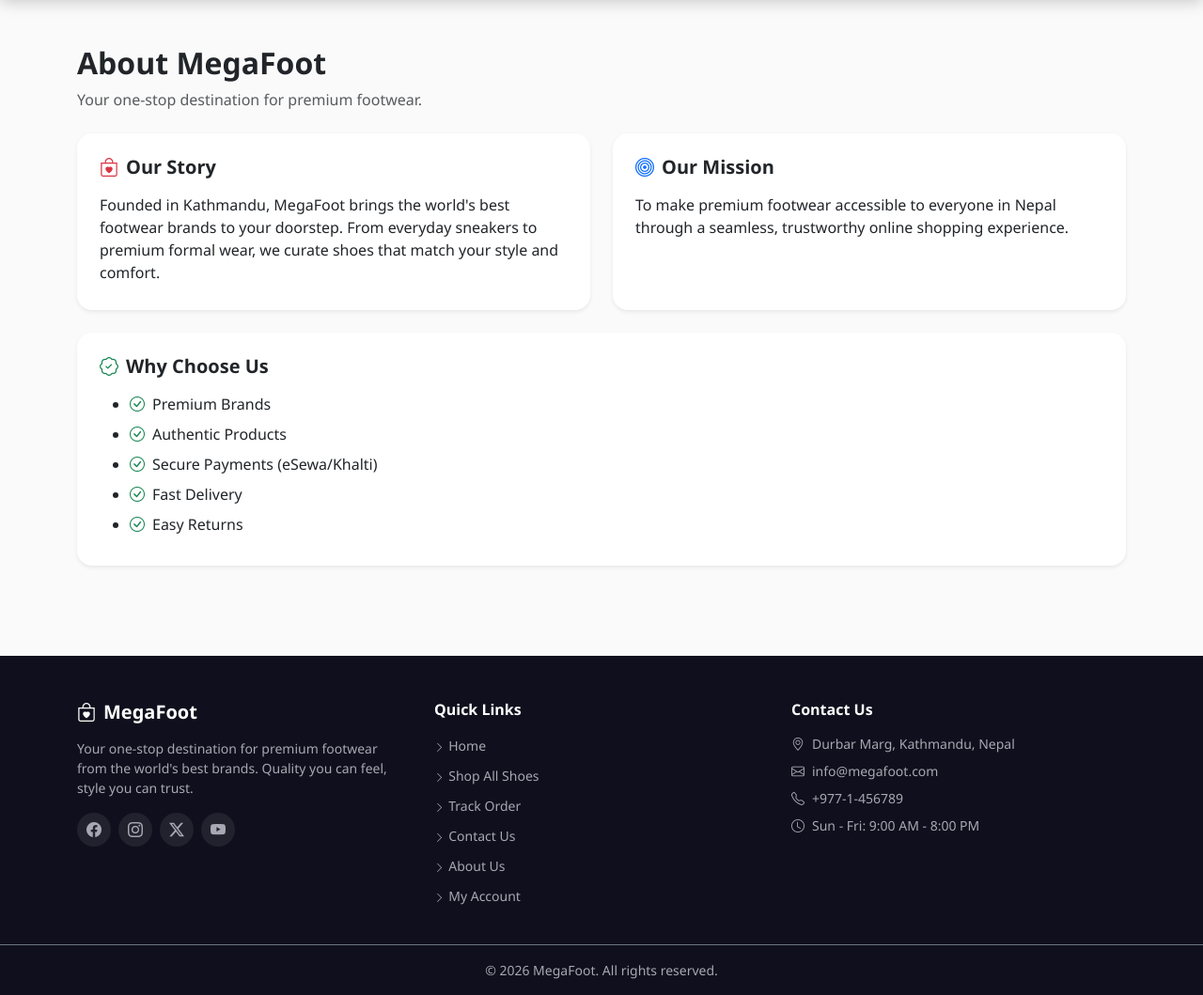
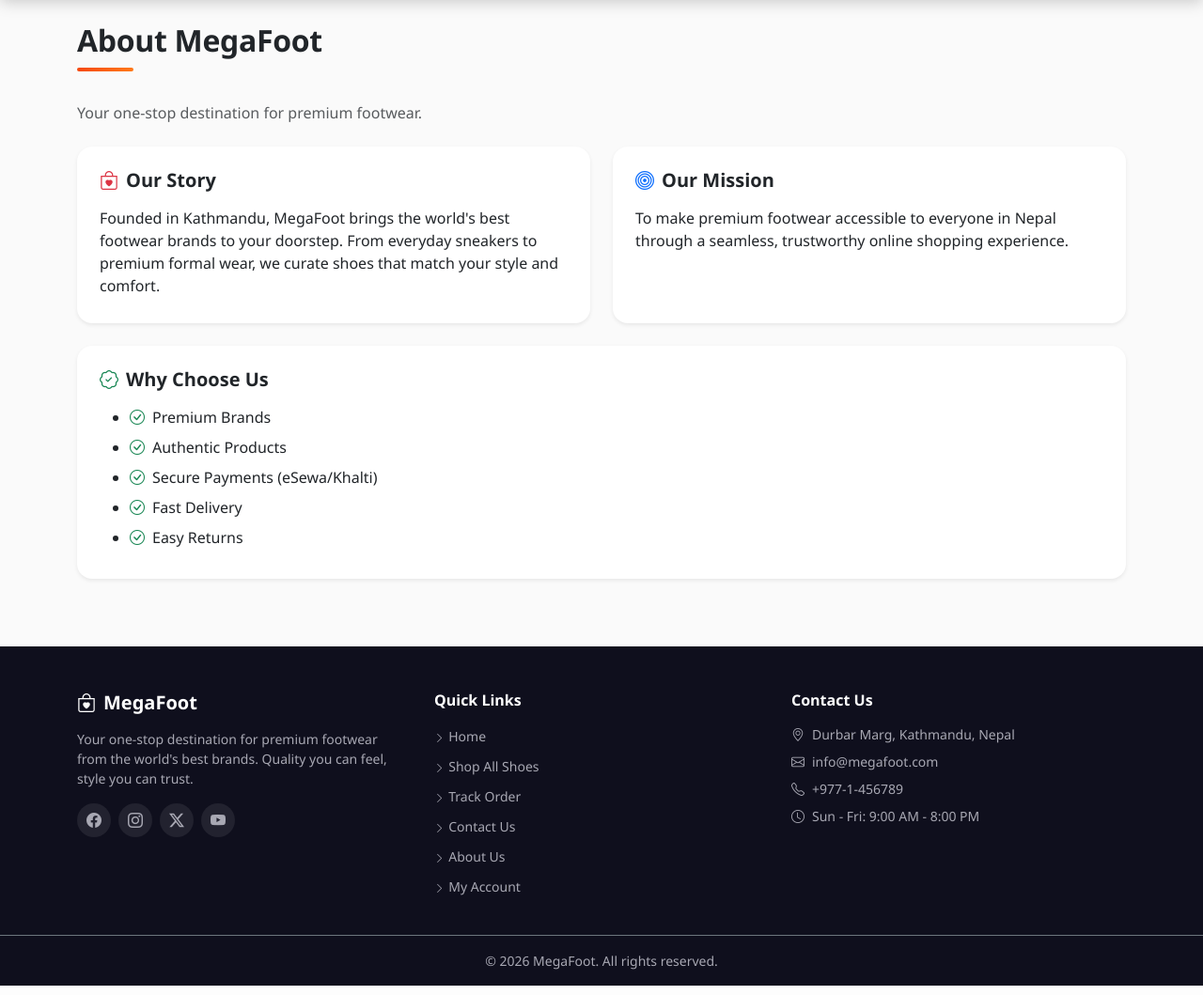
Before and after one commit to Sanskarpra07/shoe_store, a PHP site: page /shoe_store/about.php in a window 1280 px wide. Shown: the part 83-1142 px from the top of the page at 94% size. Run offline with PHP 8.4, Linux system fonts and the light colour scheme; some libraries are stand-ins or nearby versions.

Commit message:
style(frontend): enhance about page structure and add header comments

```diff
--- a/frontend/about.php
+++ b/frontend/about.php
@@ -1,9 +1,19 @@
 <?php
+/**
+ * --------------------------------------------------------------------------
+ * About Us - MegaFoot Storefront
+ * --------------------------------------------------------------------------
+ * Static informational page describing the MegaFoot brand story, mission,
+ * and key reasons customers should choose the store.
+ * --------------------------------------------------------------------------
+ */
+// ---------- Shared bootstrap ----------
 require_once __DIR__ . '/../backend/auth_helper.php';
 $active = 'about';
 ?>
 <!DOCTYPE html>
 <html lang="en">
+<!-- ======== <head> ======== -->
 <head>
     <meta charset="UTF-8">
     <link rel="icon" type="image/png" href="assets/img/favicon.png">
@@ -15,9 +25,12 @@ $active = 'about';
     <link href="assets/css/frontend.css" rel="stylesheet">
 </head>
 <body>
+    <!-- ======== Navbar ======== -->
     <?php frontend_navbar('about'); ?>
-    <div class="container py-5">
-        <h2 class="fw-bold mb-2">About MegaFoot</h2>
+
+    <!-- ======== Page Content ======== -->
+    <div class="container py-4">
+        <h2 class="section-title">About MegaFoot</h2>
         <p class="text-muted mb-4">Your one-stop destination for premium footwear.</p>
         <div class="row g-4">
             <div class="col-md-6">
@@ -46,7 +59,11 @@ $active = 'about';
             </div>
         </div>
     </div>
+
+    <!-- ======== Footer ======== -->
     <?php frontend_footer(); ?>
+
+    <!-- ======== Scripts ======== -->
     <script src="https://cdn.jsdelivr.net/npm/bootstrap@5.3.3/dist/js/bootstrap.bundle.min.js"></script>
 </body>
 </html>
```
